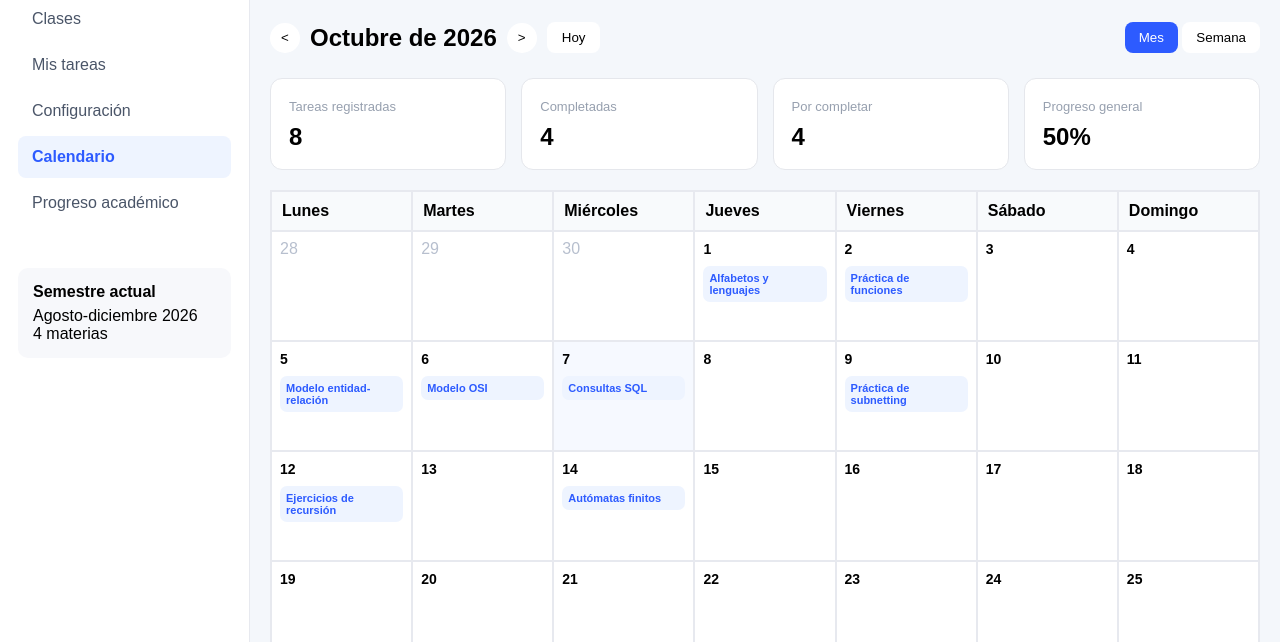
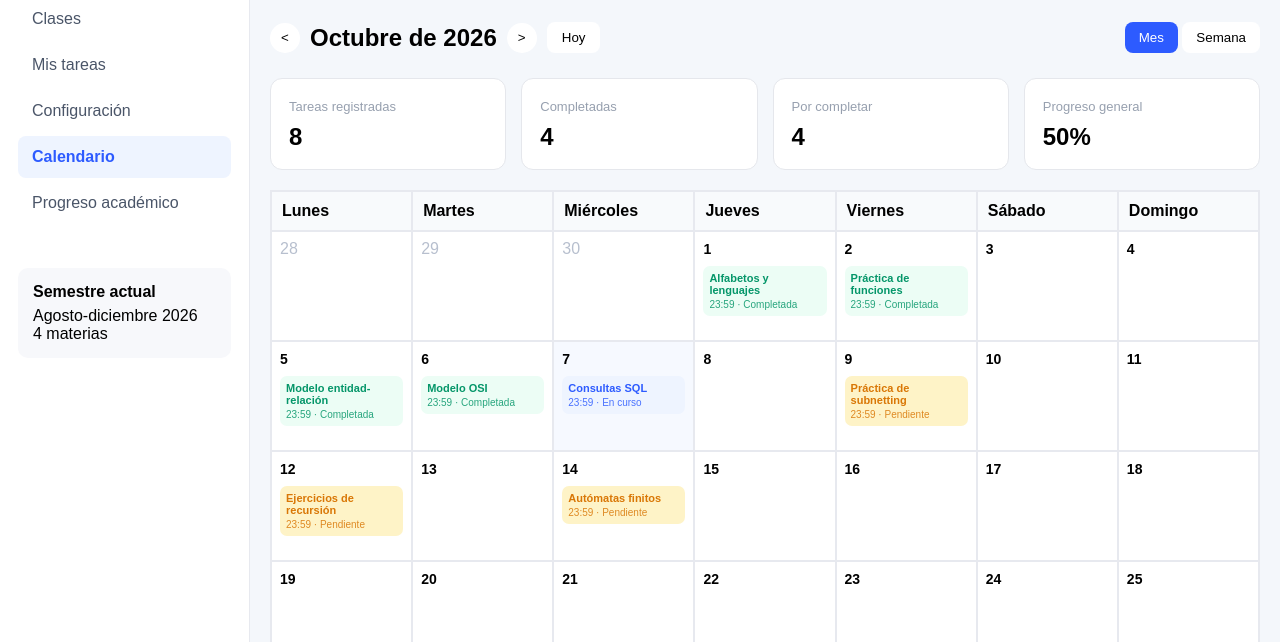
Before and after one commit to jgonzalez24-netizen/gestor-de-tareas, a plain HTML site: page HTML proyecto programación web/Login/Inicio/calendario/calendario.html in a window 1280 px wide. Shown: the part 158-800 px from the top of the page. Drawn offline with Linux system fonts and the light colour scheme.

Commit message:
UI-29: agregar hora limite y estado en las tarjetas del Calendario

```diff
--- a/HTML proyecto programación web/Login/Inicio/calendario/calendario.html
+++ b/HTML proyecto programación web/Login/Inicio/calendario/calendario.html
@@ -20,15 +20,13 @@
         </div>
 
         <nav>
-
             <a href="../inicio.html">Inicio</a>
-            <a href="../clases/clases.html"> Clases</a>
+            <a href="../clases/clases.html">Clases</a>
             <a href="../misTareas/misTareas.html">Mis tareas</a>
             <a href="../configuacion/configuracion.html">Configuración</a>
             <a class="active" href="#">Calendario</a>
             <a href="../progresoAcademico/progresoAcademico.html">Progreso académico</a>
         </nav>
-
 
         <div class="semester">
             <h4>Semestre actual</h4>
@@ -36,8 +34,7 @@
             <span>4 materias</span>
         </div>
 
-       <a href="../../Login.html"
-       class="logout">Cerrar sesión</a>
+        <a href="../../Login.html" class="logout">Cerrar sesión</a>
 
     </aside>
 
@@ -60,9 +57,9 @@
         <section class="calendar-controls">
 
             <div class="left">
-                <button class="circle">&lt;</button>
+                <button class="circle"><</button>
                 <h2>Octubre de 2026</h2>
-                <button class="circle">&gt;</button>
+                <button class="circle">></button>
 
                 <button class="today">
                     Hoy
@@ -121,16 +118,18 @@
             <div class="day">
                 <span class="number">1</span>
 
-                <div class="task">
-                    Alfabetos y lenguajes
+                <div class="task task-completed">
+                    <span class="task-title">Alfabetos y lenguajes</span>
+                    <span class="task-meta">23:59 · Completada</span>
                 </div>
             </div>
 
             <div class="day">
                 <span class="number">2</span>
 
-                <div class="task">
-                    Práctica de funciones
+                <div class="task task-completed">
+                    <span class="task-title">Práctica de funciones</span>
+                    <span class="task-meta">23:59 · Completada</span>
                 </div>
             </div>
 
@@ -147,34 +146,38 @@
             <div class="day">
                 <span class="number">5</span>
 
-                <div class="task">
-                    Modelo entidad-relación
+                <div class="task task-completed">
+                    <span class="task-title">Modelo entidad-relación</span>
+                    <span class="task-meta">23:59 · Completada</span>
                 </div>
             </div>
 
             <div class="day">
                 <span class="number">6</span>
 
-                <div class="task">
-                    Modelo OSI
+                <div class="task task-completed">
+                    <span class="task-title">Modelo OSI</span>
+                    <span class="task-meta">23:59 · Completada</span>
                 </div>
             </div>
 
             <div class="day active-day">
                 <span class="number">7</span>
 
-                <div class="task">
-                    Consultas SQL
+                <div class="task task-progress">
+                    <span class="task-title">Consultas SQL</span>
+                    <span class="task-meta">23:59 · En curso</span>
                 </div>
             </div>
 
-           <div class="day"><span class="number">8</span></div>
+            <div class="day"><span class="number">8</span></div>
 
             <div class="day">
                 <span class="number">9</span>
 
-                <div class="task">
-                    Práctica de subnetting
+                <div class="task task-pending">
+                    <span class="task-title">Práctica de subnetting</span>
+                    <span class="task-meta">23:59 · Pendiente</span>
                 </div>
             </div>
 
@@ -186,8 +189,9 @@
             <div class="day">
                 <span class="number">12</span>
 
-                <div class="task">
-                    Ejercicios de recursión
+                <div class="task task-pending">
+                    <span class="task-title">Ejercicios de recursión</span>
+                    <span class="task-meta">23:59 · Pendiente</span>
                 </div>
             </div>
 
@@ -196,8 +200,9 @@
             <div class="day">
                 <span class="number">14</span>
 
-                <div class="task">
-                    Autómatas finitos
+                <div class="task task-pending">
+                    <span class="task-title">Autómatas finitos</span>
+                    <span class="task-meta">23:59 · Pendiente</span>
                 </div>
             </div>
 
--- a/HTML proyecto programación web/Login/Inicio/calendario/styleCalendario.css
+++ b/HTML proyecto programación web/Login/Inicio/calendario/styleCalendario.css
@@ -244,3 +244,36 @@ nav a.active{
     color:#69768d;
     font-size:13px;
 }
+
+/* Hora y estado en tarjetas de tareas del Calendario */
+.task{
+    display:flex;
+    flex-direction:column;
+    gap:3px;
+}
+
+.task-title{
+    font-size:11px;
+    font-weight:600;
+}
+
+.task-meta{
+    font-size:10px;
+    font-weight:500;
+    opacity:0.85;
+}
+
+.task-completed{
+    background:#ecfdf5;
+    color:#059669;
+}
+
+.task-progress{
+    background:#eef4ff;
+    color:#2d5bff;
+}
+
+.task-pending{
+    background:#fef3c7;
+    color:#d97706;
+}
```
